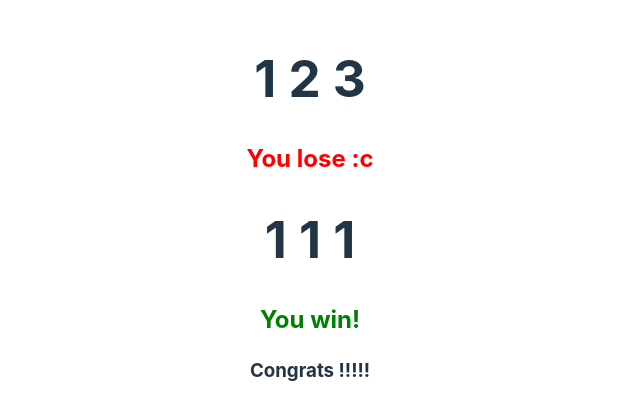
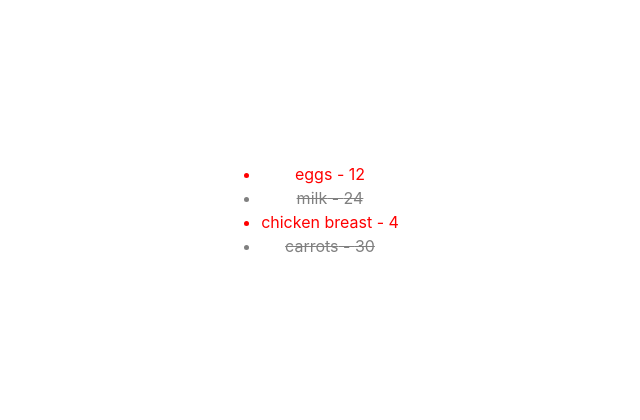
Before and after one commit to hiimchinh/learn-react, a React (Vite) app: page / in a window 1280 px wide. Shown: the part 190-610 px from the top of the page, without its empty margins (330-970 px from the left). Built offline with nearby package versions, Linux system fonts and the light colour scheme.

Commit message:
add shopping list and shopping list item

```diff
--- a/src/App.jsx
+++ b/src/App.jsx
@@ -1,14 +1,22 @@
 import './App.css'
 import ColorList from './ColorList'
 import DoubleDice from './DoubleDice'
+import ShoppingList from './ShoppingList'
 import Slots from './Slots'
 
+
 function App() {
-
+  const shoppingListData = [
+    {name: 'eggs', quantity: 12, completed: false},
+    {name: 'milk', quantity: 24, completed: true},
+    {name: 'chicken breast', quantity: 4, completed: false},
+    {name: 'carrots', quantity: 30, completed: true},
+  ];
   return (
     <>
-      <Slots val1="1" val2="2" val3="3"/>
-      <Slots val1="1" val2="1" val3="1"/>
+      <ShoppingList items={shoppingListData}/>
+      {/* <Slots val1="1" val2="2" val3="3"/>
+      <Slots val1="1" val2="1" val3="1"/> */}
     </>
   )
 }
--- /dev/null
+++ b/src/ShoppingList.jsx
@@ -0,0 +1,9 @@
+import ShoppingListItem from "./ShoppingListItem";
+
+export default function ShoppingList({ items }) {
+    return (
+        <ul>
+            {items.map((item) => <ShoppingListItem item={item}/>)}
+        </ul>
+    )
+}
--- /dev/null
+++ b/src/ShoppingListItem.jsx
@@ -0,0 +1,12 @@
+export default function ShoppingListItem({ item }) {
+  return (
+    <li
+      style={{
+        color: item.completed ? "gray" : "red",
+        textDecoration: item.completed ? "line-through" : "",
+      }}
+    >
+      {item.name} - {item.quantity}
+    </li>
+  );
+}
```
